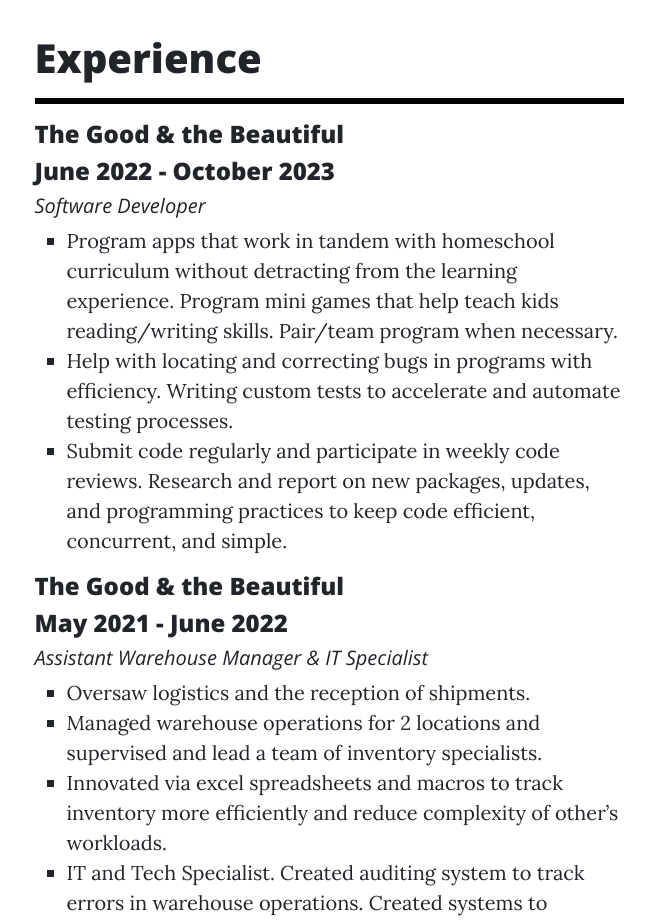
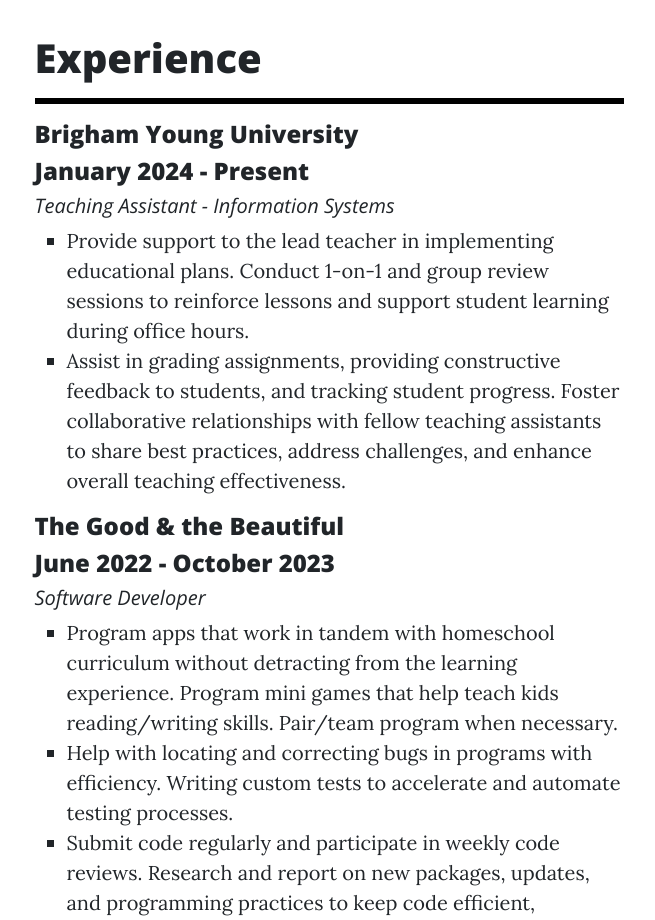
Before and after one commit to JackEstes06/BYU_IS201_WebDevProject, a plain HTML site: page html/resume.html in a window 1280 px wide. Shown: the part 1500-2420 px from the top of the page, without its empty margins (311-966 px from the left). Drawn offline with nearby package versions, Linux system fonts and the light colour scheme; files whose address does not match are found by name.

Commit message:
Resume updates

```diff
--- a/html/resume.html
+++ b/html/resume.html
@@ -87,6 +87,13 @@
           <!-- Divider-->
           <hr class="hr-resume" />
           <!--Experience content-->
+          <h4 class="h4-resume">Brigham Young University</h4>
+          <h4 class="h4-resume">January 2024 - Present</h4>
+          <h5 class="h5-resume">Teaching Assistant - Information Systems</h5>
+          <ul>
+            <li class="li-resume">Provide support to the lead teacher in implementing educational plans. Conduct 1-on-1 and group review sessions to reinforce lessons and support student learning during office hours.</li>
+            <li class="li-resume">Assist in grading assignments, providing constructive feedback to students, and tracking student progress. Foster collaborative relationships with fellow teaching assistants to share best practices, address challenges, and enhance overall teaching effectiveness.</li>
+          </ul>
           <h4 class="h4-resume">The Good & the Beautiful</h4>
           <h4 class="h4-resume">June 2022 - October 2023</h4>
           <h5 class="h5-resume">Software Developer</h5>
```
